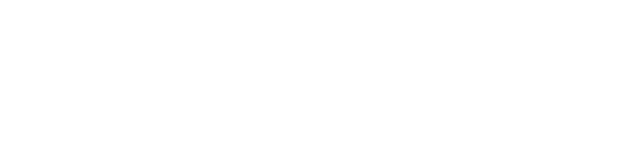
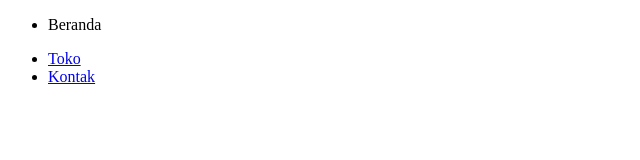
Before and after one commit to uciharis/ngepetshop_progate, a plain HTML site: page beranda.html in a window 1280 px wide. Shown: the whole page, without its empty margins (0-640 px from the left). Drawn offline with Linux system fonts and the light colour scheme.

Commit message:
Add files via upload
pembaruan pada berada ( nambah navigasi semantik)

```diff
--- a/beranda.html
+++ b/beranda.html
@@ -7,6 +7,16 @@
     <title>ngepetshop Beranda</title>
 </head>
 <body>
+    <nav class="utama">
+        <ul class="nav1">
+            <li>Beranda</li>
+        </ul>
+        <ul class="nav2">
+            <li><a href="toko.html">Toko</a></li>
+            <li><a href="kontak.html">Kontak</a></li>
+        </ul>
+
+    </nav>
 
 </body>
 </html>
```
Also changed, not shown: kontak.html (added), toko.html (added).
